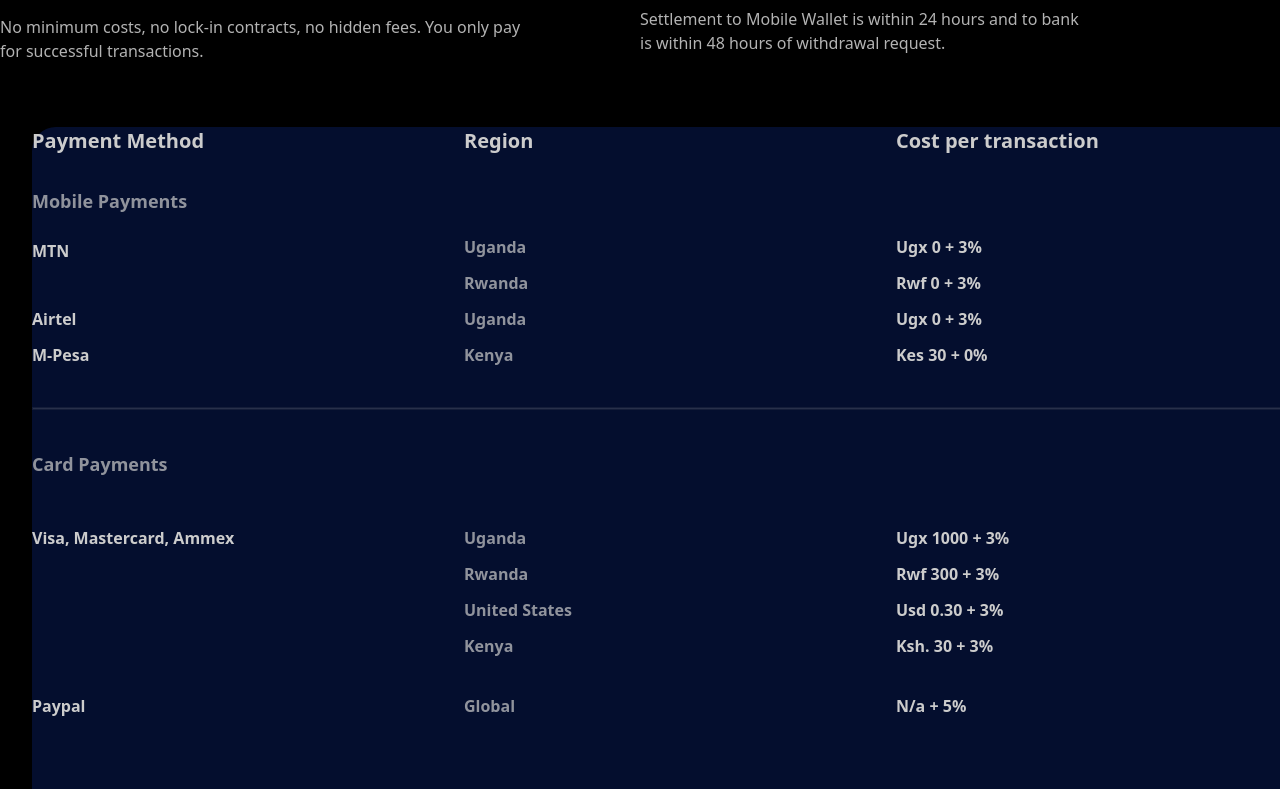
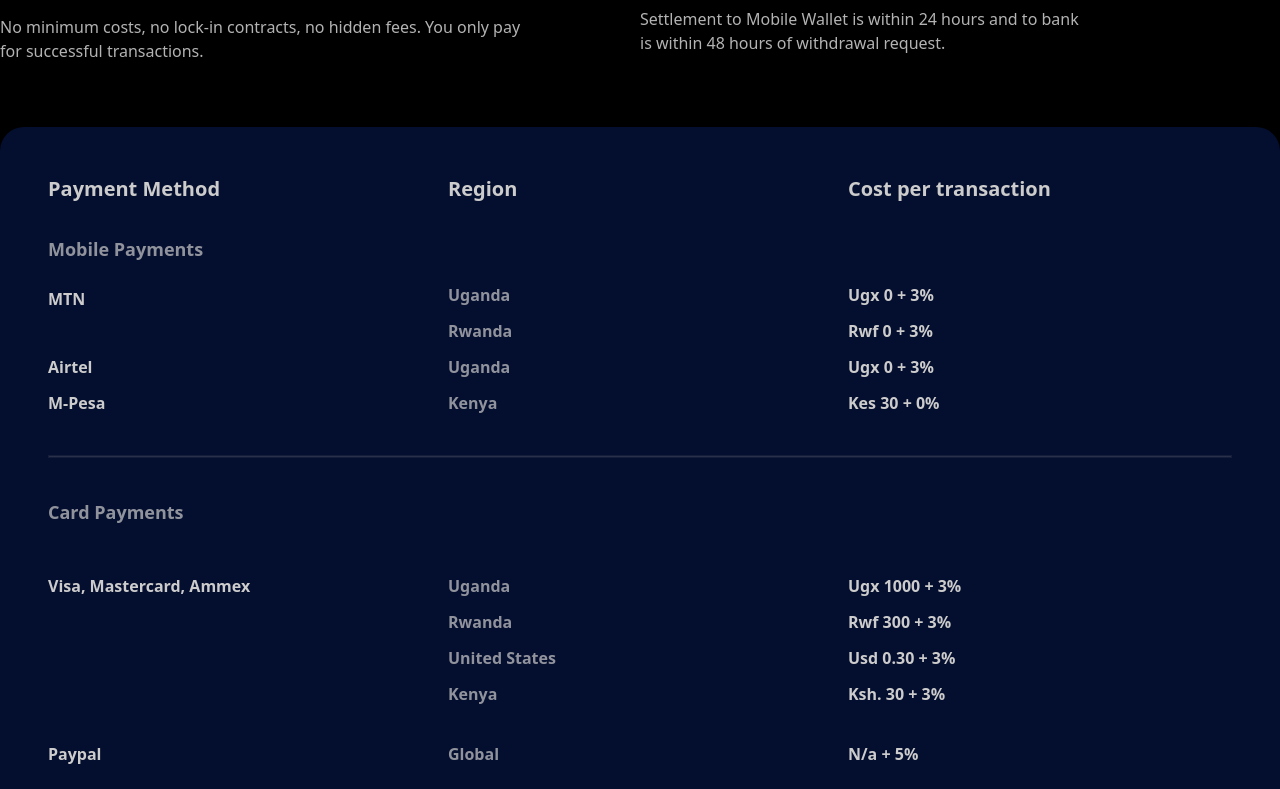
Before and after one commit to MOOKHAFRICA/mookhpay-landing, a Next.js app: page / in a window 1280 px wide. Shown: the part 1791-2580 px from the top of the page. Built offline with nearby package versions, Linux system fonts and the light colour scheme.

Commit message:
small changes

```diff
--- a/components/pricingCard.js
+++ b/components/pricingCard.js
@@ -1,8 +1,8 @@
 export default function PricingCard() {
   return (
-    <div className="w-screen mx-8">
+    <div className="w-screen">
       <div className="container mx-auto">
-        <div className="bg-cwc-featuresbg hover:bg-gradient-to-r from-cwc-fone to-cwc-tone rounded-3xl pb-24 opacity-80">
+        <div className="bg-cwc-featuresbg hover:bg-gradient-to-r from-cwc-fone to-cwc-tone rounded-3xl p-12 pb-24 opacity-80">
           <div className="grid grid-cols-1 md:grid-cols-3 gap-4">
             <div>
               <div>
```
